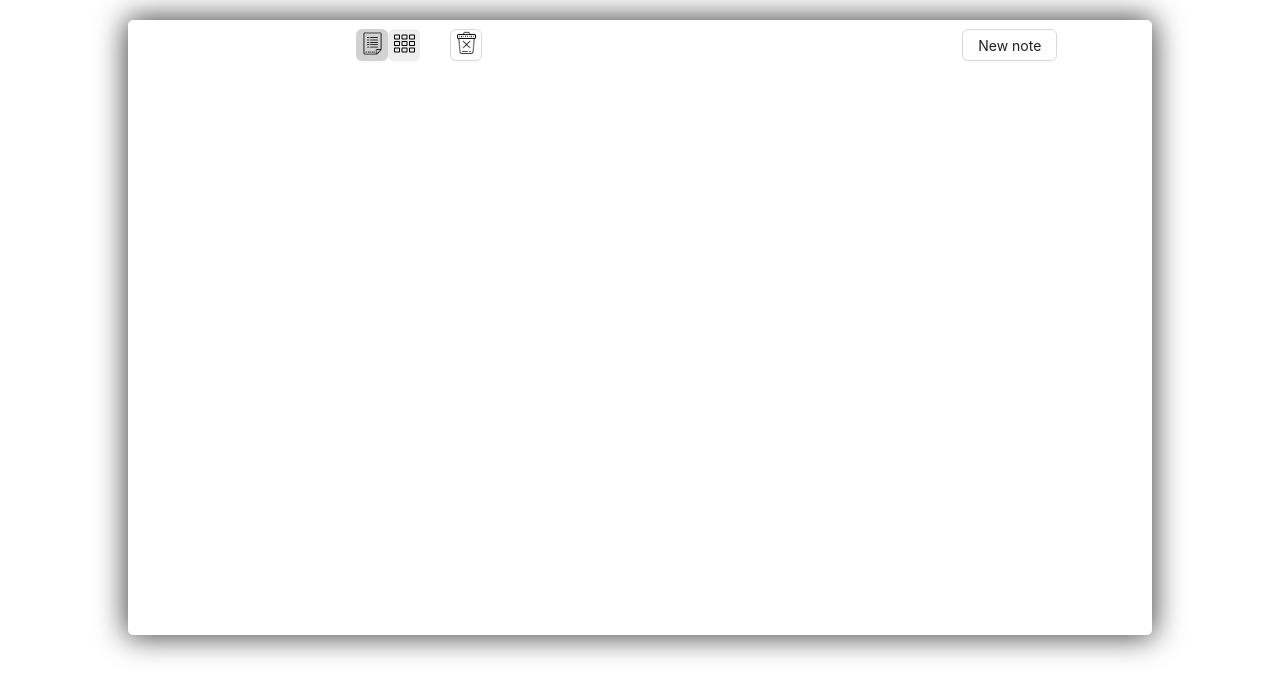
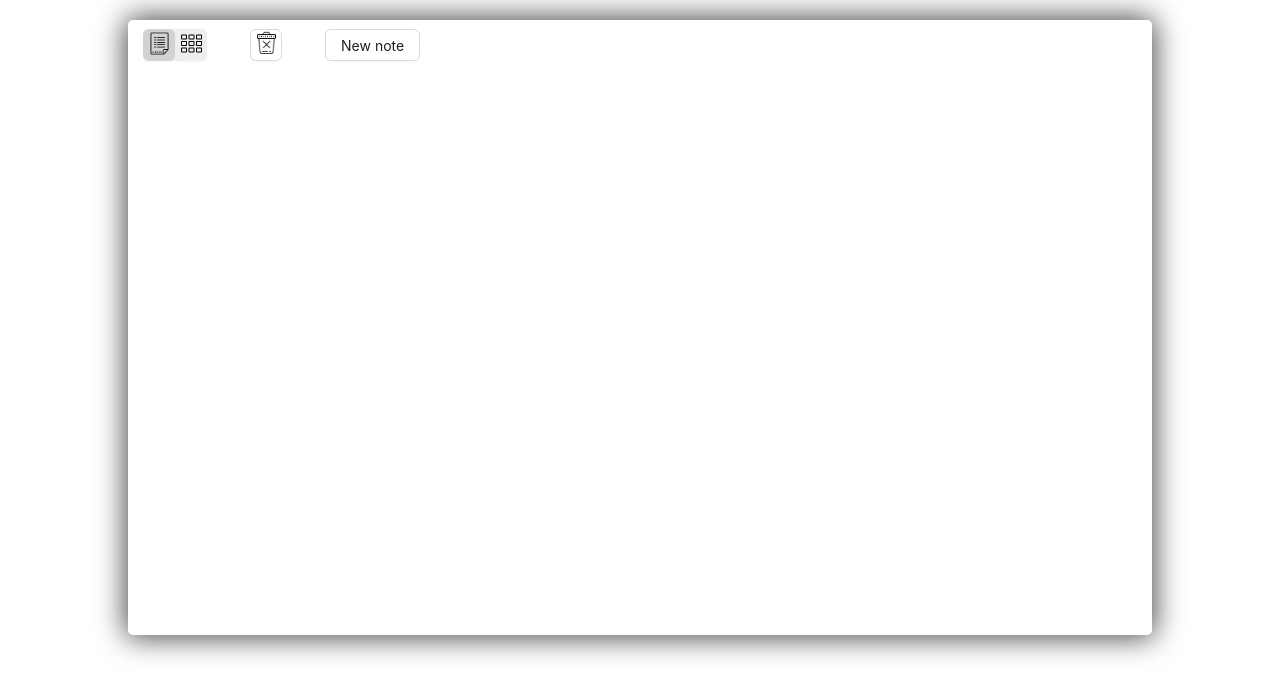
Before and after one commit to fibonacci2012/reznick-test, a React (Create React App) app: page / in a window 1280 px wide. Shown: the top 698 px of the page. Built offline with nearby package versions, Linux system fonts and the light colour scheme.

Commit message:
transfer styles to scss change position of buttons in Toolbar disable delete button if note is none-active

```diff
--- a/package.json
+++ b/package.json
@@ -10,6 +10,7 @@
     "axios": "^1.3.5",
     "classnames": "^2.3.2",
     "react": "^18.2.0",
+    "react-beautiful-dnd": "^13.1.1",
     "react-bootstrap": "^2.7.4",
     "react-dom": "^18.2.0",
     "react-scripts": "5.0.1",
--- a/src/App.css
+++ b/src/App.css
@@ -18,9 +18,10 @@
   grid-template-columns: 3fr 7fr;
   width: 100%;
 }
-
 .contentContainer__thumbnails {
   display: grid;
   grid-template-columns: 1fr;
   width: 100%;
 }
+
+/*# sourceMappingURL=App.css.map */
--- a/src/components/NotesList/NotesList.js
+++ b/src/components/NotesList/NotesList.js
@@ -1,4 +1,5 @@
 import './NotesList.scss';
+import { DragDropContext } from 'react-beautiful-dnd';
 import imgTrash from "../../img/trash.png";
 import classNames from "classnames";
 
@@ -7,6 +8,7 @@ const NotesList = (props) => {
     const {notes, setActiveNote, handleNoteDelete, listState} = props;
 
     return (
+        <DragDropContext>
         <div className={classNames('noteList__thumbnails')}>
             {!!notes?.length && notes.map((note) => (
                 <div key={note.id} className='noteList__el__wrapper'>
@@ -31,7 +33,7 @@ const NotesList = (props) => {
                 </div>
             ))}
         </div>
-
+</DragDropContext>
     );
 };
 
--- a/src/components/Toolbar/Toolbar.js
+++ b/src/components/Toolbar/Toolbar.js
@@ -16,7 +16,6 @@ const Toolbar = (props) => {
     const [isList, setIsList] = useState(true)
 
     const confirm = useCallback(() => {
-        console.log('Yes')
         handleNoteDelete(activeNoteID)
     }, [activeNoteID]);
     const cancel = () => console.log('No');
@@ -24,20 +23,23 @@ const Toolbar = (props) => {
         setIsList(true)
         listState(true)
     }
+    function activeDelete () {
+        return activeNoteID === 0;
+    }
     const thumbnailsView = () => {
         setIsList(false)
         listState(false)
     }
 
     return (
-        <header className="toolbar__container">
+        <header className="toolbar toolbar__grid">
             <div className="toolbar__grid__1row">
+                <div className="toolbar__grid__1row__switcher">
                 <Button className={classNames('list-view-button', [isList && 'active'])} icon={imgListC}
                         onClick={listView}/>
                 <Button className={classNames('list-view-button', [!isList && 'active'])} icon={imgThumbnailsC}
                         onClick={thumbnailsView}/>
-            </div>
-            <div className="toolbar__grid__2row">
+                </div>
                 <Popconfirm
                     title="Delete the note"
                     description="Are you sure to delete this note?"
@@ -45,12 +47,17 @@ const Toolbar = (props) => {
                     onCancel={cancel}
                     okText="Yeah, bitch!"
                     cancelText="No"
+                    disabled={activeDelete}
                 >
                     <Button className="toolbar__btn_delete" icon={imgTrashC}></Button>
                 </Popconfirm>
+
+                <Button onClick={() => setCreate()}>New note</Button>
+            </div>
+            <div className="toolbar__grid__2row">
+
             </div>
             <div className="toolbar__grid__3row">
-                <Button onClick={() => setCreate()}>New note</Button>
             </div>
         </header>
     );
--- a/src/components/Toolbar/Toolbar.scss
+++ b/src/components/Toolbar/Toolbar.scss
@@ -1,26 +1,32 @@
-.toolbar__container {
+.toolbar__grid {
   height: 50px;
   display: grid;
   grid-template-columns: 3fr 5fr 2fr;
   margin: auto;
   align-content: center;
-}
 
-.toolbar__grid__1row {
-    display: flex;
-    justify-content: right;
-}
-
-.toolbar__grid__1row, .toolbar__grid__2row, .toolbar__grid__3row {
+  &__1row, &__2row, &__3row {
     padding: 0 15px;
   }
 
+  &__1row {
+    display: flex;
+    justify-content: space-between;
+
+    &__switcher {
+      background-color: #eeeeee;
+      border-radius: 5px;
+    }
+
     .list-view-button {
-    background-color: #eeeeee;
       border-color: #00000000;
-    transition: background-color 0.5s ;
+      background-color: transparent;
+      transition: background-color 0.5s;
     }
+
     .active {
       background-color: #d2d2d2;
       border-color: #00000000;
     }
+  }
+}
```
Also changed, not shown: src/App.js (+3 -7 lines), src/App.scss (added, +26 -0 lines), 2 other files (tests, documents, lock files or other folders). Lines whose indentation alone changed are shown as unchanged.
